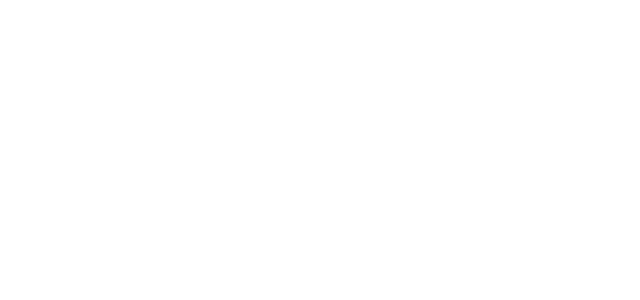
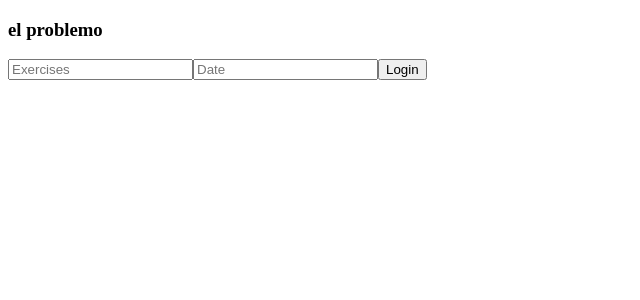
Before and after one commit to MorganBat/fitr-frontend, a React (Create React App) app: page /workouts/1/edit in a window 1280 px wide. Shown: the top 300 px of the page, without its empty margins (0-640 px from the left). Built offline with nearby package versions, Linux system fonts and the light colour scheme; no server answers.

Commit message:
adjustments to JWT

```diff
--- a/src/App.js
+++ b/src/App.js
@@ -2,6 +2,8 @@ import React, {useState} from 'react'
 import {BrowserRouter, Route} from 'react-router-dom'
 import Login from './Login'
 import ViewWorkouts from './ViewWorkouts'
+import ViewWorkout from './ViewWorkout'
+import EditWorkout from './EditWorkout'
 
 const App = () => {
 
@@ -11,7 +13,8 @@ const [userToken, setUserToken] = useState(null)
             <BrowserRouter>
             <Route exact path='/login' render={props => <Login onLogin={jwt => setUserToken(jwt)} />} />
             <Route exact path='/workouts' render={props => <ViewWorkouts jwt={userToken} />} />
-
+            <Route exact path='/workouts/:id' render={props => <ViewWorkout workoutId={props.match.params.id} jwt={userToken}/ >} />
+            <Route exact path='/workouts/:id/edit' render={props => <EditWorkout workoutId = {props.match.params.id} jwt={userToken}/ >} />
             </BrowserRouter>
         </div>
     )
--- a/src/editWorkout.js
+++ b/src/editWorkout.js
@@ -2,7 +2,7 @@ import React, {useState, useEffect} from 'react'
 import axios from 'axios'
 import {Redirect} from 'react-router-dom'
 
-const EditWorkout = ({workoutId}) => {
+const EditWorkout = ({workoutId, jwt}) => {
 
     const [workout, setWorkout] = useState("")
     const [workoutDate, setWorkoutDate] = useState("")
@@ -10,7 +10,9 @@ const EditWorkout = ({workoutId}) => {
     const [isEdited, setIsEdited] = useState(false)
     const [errorMessage, setErrorMessage] = useState("")
 
-    const token = 'eyJ0eXAiOiJKV1QiLCJhbGciOiJIUzI1NiJ9.eyJleHAiOjE1OTU3ODYzNzksInN1YiI6MSwiZW1haWwiOiJ0ZXN0MUBnbWFpbC5jb20ifQ.MXeqITDxtZBZPkhVF0vhvNRZuVDzZnCRNs_VO3QK4lk'
+
+
+    const token = jwt
 
     useEffect(() => {
         axios.get(`https://fitr-backend.herokuapp.com/workouts/${workoutId}`, {
```
